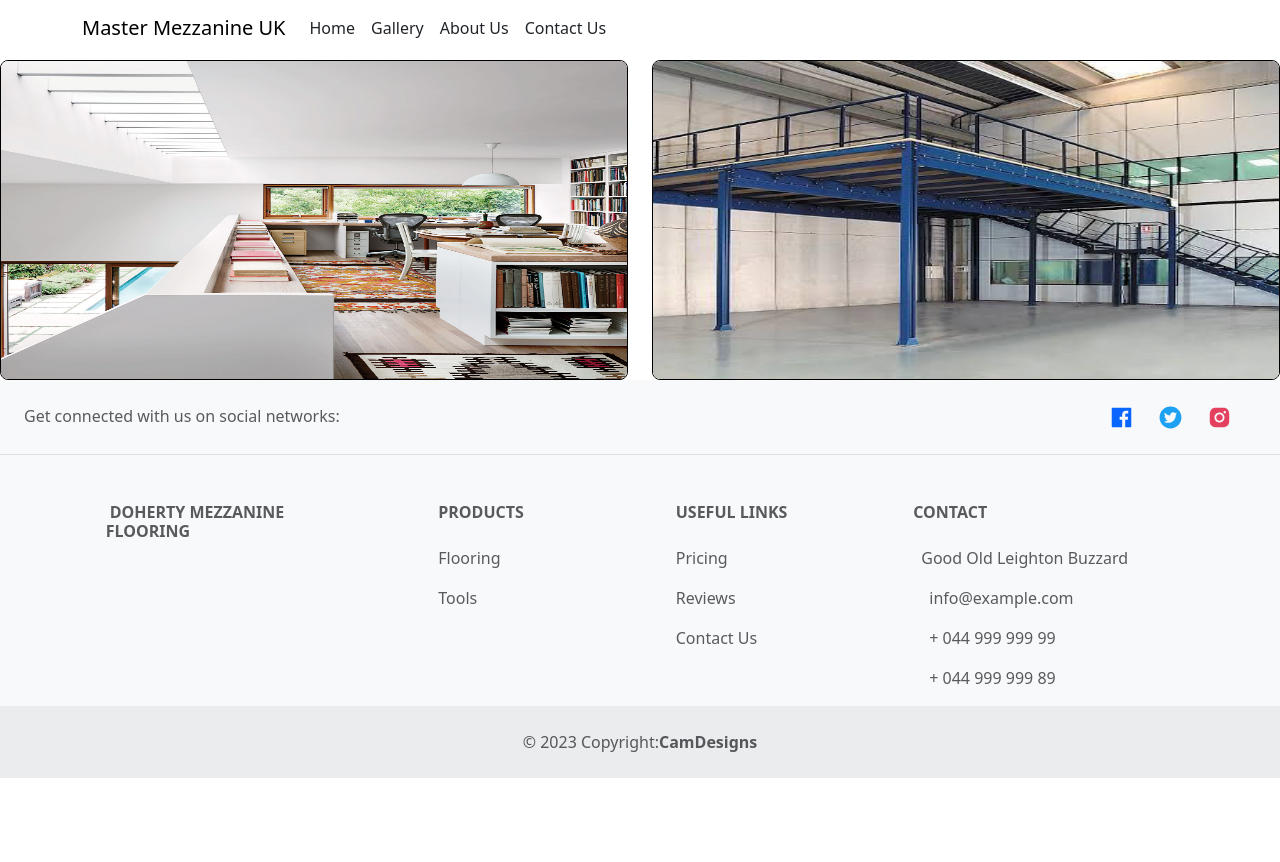
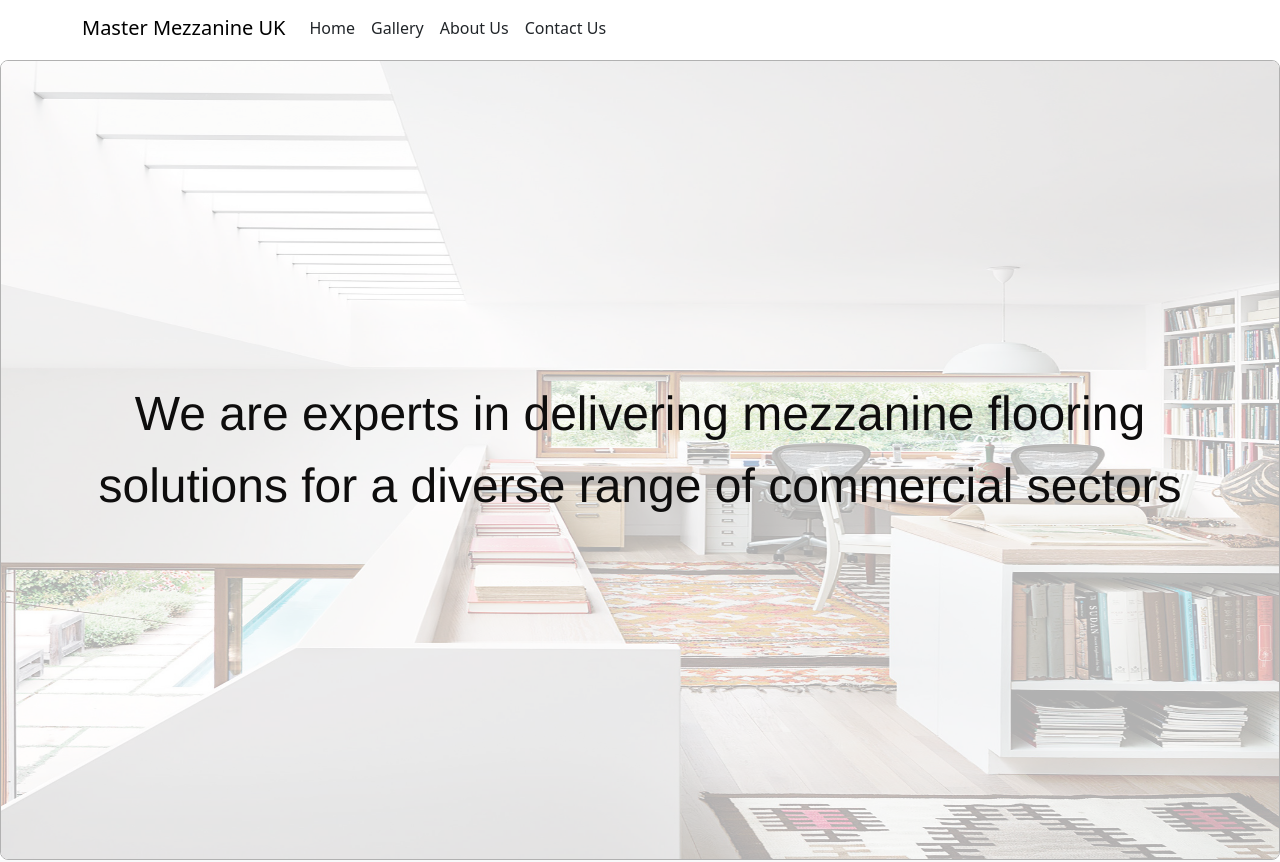
Before and after one commit to jacam666/mezzanine-website, a React (Create React App) app: page / in a window 1280 px wide. Shown: the top 862 px of the page. Before the commit the page ends 800 px from the top, so only its background shows below. Built offline with nearby package versions, Linux system fonts and the light colour scheme.

Commit message:
added animation to the text on homepage

```diff
--- a/src/Pages/HomePage.js
+++ b/src/Pages/HomePage.js
@@ -1,15 +1,25 @@
-import React from 'react'
+import React, { useEffect } from 'react'
 
 function HomePage() {
+
+    useEffect(() => {
+        // Trigger the animation when the component mounts
+        const textOverlay = document.querySelector('.text-overlay');
+        textOverlay.classList.add('animate');
+    }, []);
+
     return (
         <div className='homepage-container'>
             <div className="row d-flex justify-content-between">
-                <div className="col-lg-6 col-md-6 col-sm-12">
-                    <img className='home-page-image img-fluid mt-1' src='Images/R_edited.jpg' alt='mezzanine flooring' />
+                <div className="col-lg-12 col-md-6 col-sm-12">
+                    <img className='home-page-image img-fluid mt-1' id='homePage-image-1' src='Images/R_edited.jpg' alt='mezzanine flooring' />
+                    <div className='text-overlay'>
+                        We are experts in delivering mezzanine flooring solutions for a diverse range of commercial sectors
+                    </div>
                 </div>
-                <div className="col-lg-6 col-md-6 col-sm-12">
-                    <img className='home-page-image img-fluid mt-1' src='Images/838496f8dde33786e17180f7dcb3426d_edited.jpg' alt='mezzanine flooring' />
-                </div>
+                {/* <div className="col-lg-12 col-md-6 col-sm-12">
+                    <img className='home-page-image img-fluid mt-1' id='homePage-image-2' src='Images/838496f8dde33786e17180f7dcb3426d_edited.jpg' alt='mezzanine flooring' />
+                </div> */}
             </div>
         </div>
 
--- a/src/Styles/HomePage.css
+++ b/src/Styles/HomePage.css
@@ -1,22 +1,70 @@
 .homepage-container {
+    position: relative;
 }
 
 .home-page-image {
+    position: relative;
     border: 1px solid black;
     height: 90%;
     width: 100%;
     border-radius: 8px;
 }
 
+#homePage-image-1 {
+    opacity: 0.3;
+}
+
+.text-overlay {
+    position: absolute;
+    top: 40%;
+    left: 50%;
+    transform: translate(-50%, -50%);
+    text-align: center;
+    color: rgb(14, 13, 13);
+    font-size: 3rem;
+    text-align: center;
+    width: 90%;
+    line-height: aut    ;
+    /* font-family: 'Nunito', sans-serif; */
+    font-family: Matter,Helvetica,Arial,sans-serif;
+    font-weight: 500;
+    font-style: normal;
+    letter-spacing: 0;
+    opacity: 0;
+    transform: translate(-50%);
+    animation: slideIn 2.5s ease-out forwards;
+}
+
+.text-overlay.animate {
+    animation: slideIn 1s ease-out forwards;
+}
+
+@keyframes slideIn {
+    from {
+        opacity: 0;
+        transform: translateX(-100%);
+    }
+    to {
+        opacity: 1;
+        transform: translateX(-50%);
+    }
+}
 
 @media screen and (max-width: 768px) {
     .home-page-image {
         width: 95% !important;
         margin: auto;
     }
+    .text-overlay {
+        font-size: 1.6rem;
+        line-height: 2.6rem;
+        top: 20%;
+        transform: translate(-50%, 0);
+    }
 }
+
 @media screen and (min-width: 1200px) {
     .home-page-image {
-        height: 40vh;
+        height: 100vh;
     }
 }
```
